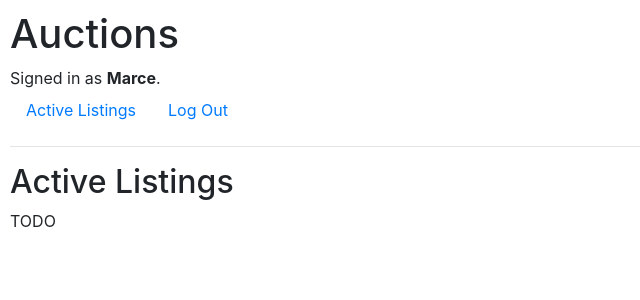
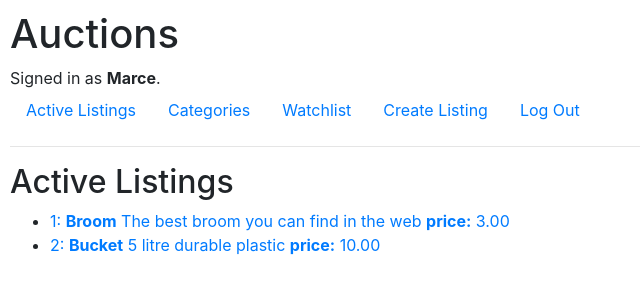
Before and after one commit to marceross/commerce, a Django app: page / in a window 1280 px wide. Shown: the top 300 px of the page, without its empty margins (0-640 px from the left). Run offline with Django 3.2, Linux system fonts and the light colour scheme; a user stored in the database is signed in; data comes from the database, SQL or seed files in the repository; both versions use the stored data as it was after the commit; some libraries are stand-ins or nearby versions.

Commit message:
Basic links, some form and index

```diff
--- a/auctions/admin.py
+++ b/auctions/admin.py
@@ -1,6 +1,6 @@
 from django.contrib import admin
 
-from .models import User, Category, Listing, Bid, Comment
+from .models import User, Category, Listing, Bid, Comment, Watchlist
 
 # Register your models here.
 
@@ -9,3 +9,4 @@ admin.site.register(Category)
 admin.site.register(Listing)
 admin.site.register(Bid)
 admin.site.register(Comment)
+admin.site.register(Watchlist)
--- a/auctions/models.py
+++ b/auctions/models.py
@@ -13,7 +13,7 @@ class Category(models.Model):
     description = models.CharField(max_length=500)
 
     def __str__(self):
-        return self.name
+        return f"{self.name} {self.description}"
 
 class Listing(models.Model):
     title = models.CharField(max_length=50)
@@ -23,7 +23,7 @@ class Listing(models.Model):
     category_id = models.ForeignKey(Category, on_delete=models.CASCADE)
 
     def __str__(self):
-        return f"{self.id} : {self.title} from: {self.category_id} starting bid: {self.starting_bid} created: {self.created_date}"
+        return f"{self.id} {self.title} {self.starting_bid} {self.created_date} {self.category_id}"
 
 class Bid(models.Model):
     bid_user = models.ForeignKey(User, on_delete=models.CASCADE)
@@ -32,7 +32,7 @@ class Bid(models.Model):
     bid_amount = models.DecimalField(max_digits=10, decimal_places=2)
 
     def __str__(self):
-        return self.bid
+        return f"{self.bid_user} {self.bid_listing} {self.bid_time} {self.bid_amount}"
 
 class Comment(models.Model):
     comment_user = models.ForeignKey(User, on_delete=models.CASCADE)
@@ -41,11 +41,11 @@ class Comment(models.Model):
     comment_text = models.CharField(max_length=500)
 
     def __str__(self):
-        return self.comment
+        return f"{self.comment_user} {self.comment_listing} {self.comment_time} {self.comment_text}"
 
 class Watchlist(models.Model):
     watch_user = models.ForeignKey(User, on_delete=models.CASCADE)
     watch_listing = models.ForeignKey(Listing, on_delete=models.CASCADE)
 
     def __str__(self):
-        return self.watch_user
+        return f"{self.watch_user} {self.watch_listing}"
--- a/auctions/templates/auctions/index.html
+++ b/auctions/templates/auctions/index.html
@@ -2,6 +2,13 @@
 
 {% block body %}
     <h2>Active Listings</h2>
-
-    TODO
+    <ul>
+        {% for listing in listings %}
+            <li>
+                <a href="{% url 'auctions:listing' listing.id %}">
+                {{ listing.id }}: <strong>{{ listing.title }}</strong> {{ listing.description }} <strong>price:</strong> {{ listing.starting_bid }}
+                </a>
+            </li>
+        {% endfor %}
+    </ul>
 {% endblock %}
--- a/auctions/templates/auctions/layout.html
+++ b/auctions/templates/auctions/layout.html
@@ -18,18 +18,32 @@
         </div>
         <ul class="nav">
             <li class="nav-item">
-                <a class="nav-link" href="{% url 'index' %}">Active Listings</a>
+                <a class="nav-link" href="{% url 'auctions:index' %}">Active Listings</a>
             </li>
             {% if user.is_authenticated %}
                 <li class="nav-item">
-                    <a class="nav-link" href="{% url 'logout' %}">Log Out</a>
+                    <a class="nav-link" href="{% url 'auctions:categories' %}">Categories</a>
+                </li>
+                <li class="nav-item">
+                    <a class="nav-link" href="{% url 'auctions:watchlist' %}">Watchlist</a>
+                </li>
+                <li class="nav-item">
+                    <a class="nav-link" href="{% url 'auctions:create' %}">Create Listing</a>
+                </li>
+
+
+
+
+
+                <li class="nav-item">
+                    <a class="nav-link" href="{% url 'auctions:logout' %}">Log Out</a>
                 </li>
             {% else %}
                 <li class="nav-item">
-                    <a class="nav-link" href="{% url 'login' %}">Log In</a>
+                    <a class="nav-link" href="{% url 'auctions:login' %}">Log In</a>
                 </li>
                 <li class="nav-item">
-                    <a class="nav-link" href="{% url 'register' %}">Register</a>
+                    <a class="nav-link" href="{% url 'auctions:register' %}">Register</a>
                 </li>
             {% endif %}
         </ul>
--- a/auctions/templates/auctions/login.html
+++ b/auctions/templates/auctions/login.html
@@ -8,7 +8,7 @@
         <div>{{ message }}</div>
     {% endif %}
 
-    <form action="{% url 'login' %}" method="post">
+    <form action="{% url 'auctions:login' %}" method="post">
         {% csrf_token %}
         <div class="form-group">
             <input autofocus class="form-control" type="text" name="username" placeholder="Username">
@@ -19,6 +19,6 @@
         <input class="btn btn-primary" type="submit" value="Login">
     </form>
 
-    Don't have an account? <a href="{% url 'register' %}">Register here.</a>
+    Don't have an account? <a href="{% url 'auctions:register' %}">Register here.</a>
 
 {% endblock %}
--- a/auctions/templates/auctions/register.html
+++ b/auctions/templates/auctions/register.html
@@ -8,7 +8,7 @@
         <div>{{ message }}</div>
     {% endif %}
 
-    <form action="{% url 'register' %}" method="post">
+    <form action="{% url 'auctions:register' %}" method="post">
         {% csrf_token %}
         <div class="form-group">
             <input class="form-control" autofocus type="text" name="username" placeholder="Username">
@@ -25,6 +25,6 @@
         <input class="btn btn-primary" type="submit" value="Register">
     </form>
 
-    Already have an account? <a href="{% url 'login' %}">Log In here.</a>
+    Already have an account? <a href="{% url 'auctions:login' %}">Log In here.</a>
 
 {% endblock %}
--- a/auctions/urls.py
+++ b/auctions/urls.py
@@ -2,9 +2,15 @@ from django.urls import path
 
 from . import views
 
+app_name = "auctions"
 urlpatterns = [
     path("", views.index, name="index"),
     path("login", views.login_view, name="login"),
     path("logout", views.logout_view, name="logout"),
-    path("register", views.register, name="register")
+    path("register", views.register, name="register"),
+    path("categories", views.category, name="categories"),
+    path("watchlist", views.watchlist, name="watchlist"),
+    path("create_page", views.create_page, name="create"),
+    path("<int:listing_id>", views.listing_page, name="listing")
+    # error NoReverseMatch at / solved when changing "listings" to "<int:listing_id>"
 ]
--- a/auctions/views.py
+++ b/auctions/views.py
@@ -1,14 +1,35 @@
 from django.contrib.auth import authenticate, login, logout
 from django.db import IntegrityError
-from django.http import HttpResponse, HttpResponseRedirect
+from django.http import HttpResponseBadRequest, HttpResponseRedirect, Http404
 from django.shortcuts import render
 from django.urls import reverse
 
-from .models import User
+from .models import User, Category, Listing, Bid, Comment
+
+from django import forms
 
 
+class NewListing(forms.Form):
+    title = forms.CharField (widget=forms.TextInput (attrs={'placeholder':'Enter title'}))
+    description = forms.CharField (widget=forms.Textarea (attrs={'placeholder':'Enter a description of your products'}))
+    starting_bid = forms.DecimalField
+    created_date = forms.DateTimeField
+    '''category_id = forms.Select'''
+
+class NewBid(forms.Form):
+    amount = forms.IntegerField
+
+class AddWatch(forms.Form):
+    search = forms.CharField(label="Search",required= False, widget= forms.TextInput (attrs={'placeholder':'Search Encyclopedia'}))
+    '''un solo campo, sera como una casilla de verificacion??'''
+
+
+# show a list of all the currently active auction listing
 def index(request):
-    return render(request, "auctions/index.html")
+    return render(request, "auctions/index.html",
+    {
+        "listings": Listing.objects.all()
+    })
 
 
 def login_view(request):
@@ -22,7 +43,7 @@ def login_view(request):
         # Check if authentication successful
         if user is not None:
             login(request, user)
-            return HttpResponseRedirect(reverse("index"))
+            return HttpResponseRedirect(reverse("auctions:index"))
         else:
             return render(request, "auctions/login.html", {
                 "message": "Invalid username and/or password."
@@ -33,7 +54,7 @@ def login_view(request):
 
 def logout_view(request):
     logout(request)
-    return HttpResponseRedirect(reverse("index"))
+    return HttpResponseRedirect(reverse("auctions:index"))
 
 
 def register(request):
@@ -58,6 +79,76 @@ def register(request):
                 "message": "Username already taken."
             })
         login(request, user)
-        return HttpResponseRedirect(reverse("index"))
+        return HttpResponseRedirect(reverse("auctions:index"))
     else:
         return render(request, "auctions/register.html")
+
+
+# a list of categories takes to a list of products inside a category with the active listings
+def category(request):
+    return render(request, "auctions/categories.html",
+                  {
+        "category": Category.objects.all()
+    })
+'''get_list_or_404()'''
+
+
+# watchlist page of all the product added previoulsly to watchlist
+def watchlist(request):
+    return render(request, "auctions/watchlist.html")
+
+
+def create_page(request):
+    if request.method== "POST":
+        form = NewListing(request.POST)
+        if form.is_valid():
+            title = form.cleaned_data["title"]
+            description = form.cleaned_data["description"]
+            form.listing.add(title, description)
+            # por que no puedo agregar a la base?
+            return Listing(request, title)
+        else:
+            return render(request, "auctions/create_listing.html", {"form": form
+            })
+        '''con el datalle de error o mensaje'''
+    else:
+        return render(request, "auctions/create_listing.html", {"form": NewListing()
+        })
+
+'''def listing(request):
+    return render(request, "auctions/listings.html")'''
+
+
+# take the user to a specific listing and see all details including the last bid or current price
+# if user is signed in
+# be able to add to watchlist, if the item is already in watchlist be able to remove it
+# be able to place a bid on the item, at least as large as the starting bid and greater than the last bid if any. An error should display if the criteria is not met
+# be able to close a bid if he is the one who created the item and the highest bidder turns into winner and makes the listing no longer active.
+
+# close listing page??? same as this one, or similar... there should be a page saying that an auction was won by the signed in user
+# be able to add comments to the listing page. All comments made should be displayed on that listing
+
+def listing_page(request, listing_id):
+    if request.method == "POST":
+        try:
+            listing = Listing.objects.get(pk=listing_id)
+        except Listing.DoesNotExist:
+            raise Http404("Listing not found.")
+        return render(request, "auctions/listings.html",{
+            "Title":listing,
+        })
+# error, context must be a dict rather than a set
+# error, AttributeError at /1 'QuerySet' object has no attribute 'id'
+
+
+def bid(request, listing_id):
+    if request.method == "POST":
+        try:
+            bid = User.objects.get(pk=int(request.POST["user"]))
+            listing = Listing.objects.get(pk=listing_id)
+        except KeyError:
+            return HttpResponseBadRequest("Bad Request: no bid")
+        except Listing.DoesNotExist:
+            return HttpResponseBadRequest("Bad Request: flight does not exist")
+        bid.bid_amount.add(listing)
+        return HttpResponseRedirect(reverse("listing", args=(listing_id,)))
```
Also changed, not shown: auctions/mynotes.md (added, +36 -0 lines), auctions/templates/auctions/categories.html (added, +14 -0 lines), auctions/templates/auctions/create_listing.html (added, +10 -0 lines), auctions/templates/auctions/listings.html (added, +13 -0 lines), auctions/templates/auctions/watchlist.html (added, +8 -0 lines), db.sqlite3.
